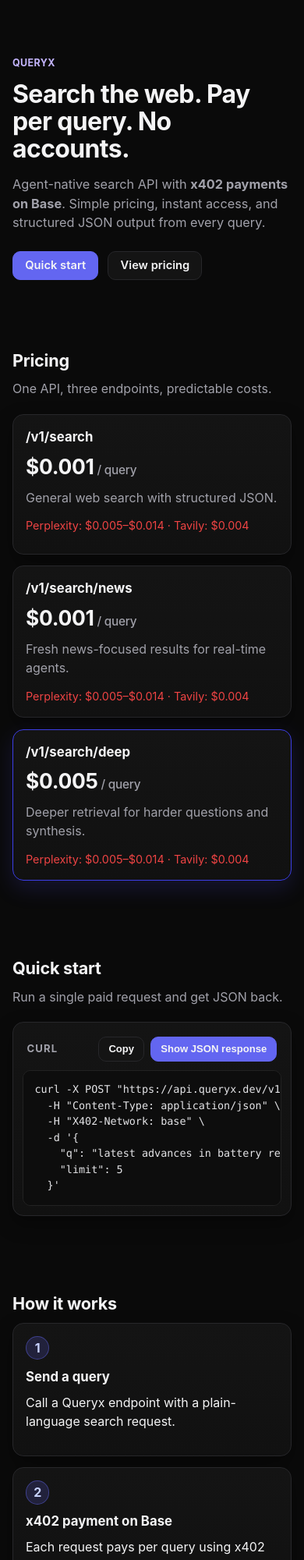
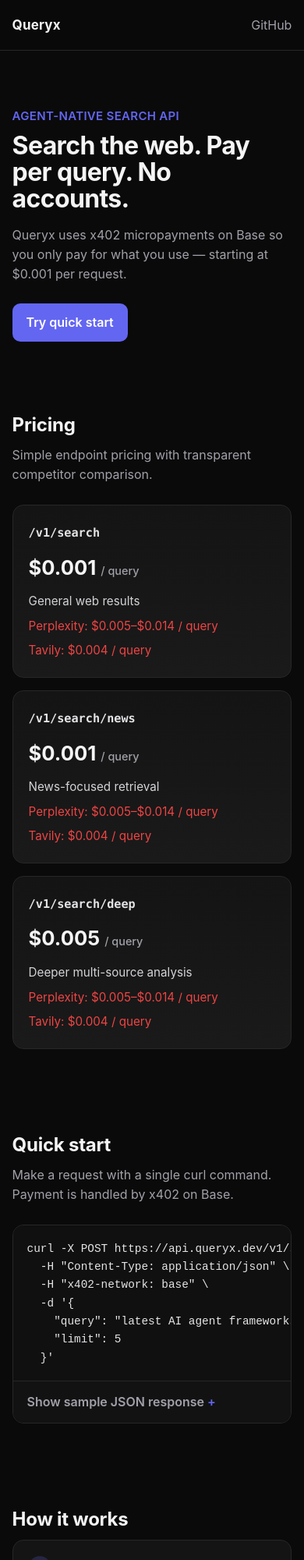
Before and after one commit to langoustine69/queryx, a website: page landing/index.html in a window 390 px wide. Shown: the top 2000 px of the page at 78% size. Drawn offline with Linux system fonts and the light colour scheme.

Commit message:
feat: implement task 0x99024b4e593404877f via TaskMarket agent #24583

```diff
--- a/landing/index.html
+++ b/landing/index.html
@@ -1,198 +1,177 @@
 <!doctype html>
 <html lang="en">
   <head>
-    <meta charset="UTF-8" />
-    <meta name="viewport" content="width=device-width, initial-scale=1" />
-    <title>Queryx — Agent-native search API</title>
+    <meta charset="utf-8" />
+    <meta name="viewport" content="width=device-width,initial-scale=1" />
     <meta
       name="description"
-      content="Search the web. Pay per query. No accounts. Queryx is an agent-native search API with x402 payments on Base."
+      content="Queryx is an agent-native search API with pay-per-query pricing over x402 on Base."
     />
     <meta name="theme-color" content="#0a0a0a" />
+    <title>Queryx — Agent-native Search API</title>
     <link rel="stylesheet" href="./styles.css" />
   </head>
   <body>
-    <a class="skip-link" href="#main">Skip to content</a>
-
-    <header class="hero section">
-      <div class="container">
-        <p class="eyebrow">Queryx</p>
-        <h1>Search the web. Pay per query. No accounts.</h1>
-        <p class="subheadline">
-          Agent-native search API with <strong>x402 payments on Base</strong>.
-          Simple pricing, instant access, and structured JSON output from every query.
-        </p>
-        <div class="hero-cta-row">
-          <a class="btn btn-primary" href="#quick-start">Quick start</a>
-          <a class="btn btn-secondary" href="#pricing">View pricing</a>
-        </div>
+    <header class="site-header">
+      <div class="container nav">
+        <a class="brand" href="#" aria-label="Queryx home">Queryx</a>
+        <a
+          class="ghost-link"
+          href="https://github.com/langoustine69/queryx"
+          target="_blank"
+          rel="noopener noreferrer"
+          aria-label="View Queryx on GitHub"
+        >
+          GitHub
+        </a>
       </div>
     </header>
 
-    <main id="main">
-      <section id="pricing" class="section">
+    <main>
+      <section class="hero section">
+        <div class="container hero-content">
+          <p class="eyebrow">Agent-native search API</p>
+          <h1>Search the web. Pay per query. No accounts.</h1>
+          <p class="subheadline">
+            Queryx uses x402 micropayments on Base so you only pay for what you
+            use — starting at $0.001 per request.
+          </p>
+          <a class="cta" href="#quick-start">Try quick start</a>
+        </div>
+      </section>
+
+      <section class="section" id="pricing">
         <div class="container">
           <h2>Pricing</h2>
-          <p class="section-subtitle">
-            One API, three endpoints, predictable costs.
+          <p class="section-intro">
+            Simple endpoint pricing with transparent competitor comparison.
           </p>
 
           <div class="pricing-grid">
-            <article class="card endpoint-card">
-              <h3>/v1/search</h3>
-              <p class="price">$0.001<span class="unit"> / query</span></p>
-              <p class="muted">General web search with structured JSON.</p>
-              <p class="competitor">Perplexity: $0.005–$0.014 · Tavily: $0.004</p>
+            <article class="card">
+              <h3><code>/v1/search</code></h3>
+              <p class="price">$0.001 <span>/ query</span></p>
+              <ul class="meta">
+                <li>General web results</li>
+                <li class="danger">Perplexity: $0.005–$0.014 / query</li>
+                <li class="danger">Tavily: $0.004 / query</li>
+              </ul>
             </article>
 
-            <article class="card endpoint-card">
-              <h3>/v1/search/news</h3>
-              <p class="price">$0.001<span class="unit"> / query</span></p>
-              <p class="muted">Fresh news-focused results for real-time agents.</p>
-              <p class="competitor">Perplexity: $0.005–$0.014 · Tavily: $0.004</p>
+            <article class="card">
+              <h3><code>/v1/search/news</code></h3>
+              <p class="price">$0.001 <span>/ query</span></p>
+              <ul class="meta">
+                <li>News-focused retrieval</li>
+                <li class="danger">Perplexity: $0.005–$0.014 / query</li>
+                <li class="danger">Tavily: $0.004 / query</li>
+              </ul>
             </article>
 
-            <article class="card endpoint-card endpoint-card-featured">
-              <h3>/v1/search/deep</h3>
-              <p class="price">$0.005<span class="unit"> / query</span></p>
-              <p class="muted">Deeper retrieval for harder questions and synthesis.</p>
-              <p class="competitor">Perplexity: $0.005–$0.014 · Tavily: $0.004</p>
+            <article class="card">
+              <h3><code>/v1/search/deep</code></h3>
+              <p class="price">$0.005 <span>/ query</span></p>
+              <ul class="meta">
+                <li>Deeper multi-source analysis</li>
+                <li class="danger">Perplexity: $0.005–$0.014 / query</li>
+                <li class="danger">Tavily: $0.004 / query</li>
+              </ul>
             </article>
           </div>
         </div>
       </section>
 
-      <section id="quick-start" class="section">
+      <section class="section" id="quick-start">
         <div class="container">
           <h2>Quick start</h2>
-          <p class="section-subtitle">Run a single paid request and get JSON back.</p>
+          <p class="section-intro">
+            Make a request with a single curl command. Payment is handled by
+            x402 on Base.
+          </p>
 
-          <div class="card code-card">
-            <div class="code-toolbar">
-              <span class="code-label">cURL</span>
-              <div class="toolbar-actions">
-                <button id="copy-curl" class="btn btn-small btn-secondary" type="button">
-                  Copy
-                </button>
-                <button
-                  id="toggle-json"
-                  class="btn btn-small btn-primary"
-                  type="button"
-                  aria-expanded="false"
-                  aria-controls="json-panel"
-                >
-                  Show JSON response
-                </button>
-              </div>
-            </div>
-
-            <pre id="curl-block"><code>curl -X POST "https://api.queryx.dev/v1/search" \
+          <div class="code-card">
+            <pre><code>curl -X POST https://api.queryx.dev/v1/search \
   -H "Content-Type: application/json" \
-  -H "X402-Network: base" \
+  -H "x402-network: base" \
   -d '{
-    "q": "latest advances in battery recycling",
+    "query": "latest AI agent frameworks",
     "limit": 5
   }'</code></pre>
 
-            <div id="json-panel" class="json-panel" hidden>
-              <div class="code-toolbar secondary">
-                <span class="code-label">JSON response</span>
-              </div>
+            <details class="collapsible">
+              <summary>Show sample JSON response</summary>
               <pre><code>{
-  "query": "latest advances in battery recycling",
-  "model": "queryx-web",
+  "query": "latest AI agent frameworks",
   "results": [
     {
-      "title": "New hydrometallurgy process improves lithium recovery",
-      "url": "https://example.com/article-1",
-      "snippet": "Researchers report a lower-energy extraction workflow...",
-      "source": "Industry Journal",
-      "published_at": "2026-02-18T09:21:00Z"
+      "title": "Agent Framework Overview",
+      "url": "https://example.com/agent-frameworks",
+      "snippet": "Comparison of modern frameworks for autonomous agents.",
+      "score": 0.92
     },
     {
-      "title": "Policy update expands EV battery collection mandates",
-      "url": "https://example.com/article-2",
-      "snippet": "Several regions introduced stricter producer take-back rules...",
-      "source": "Policy Desk",
-      "published_at": "2026-02-14T13:07:00Z"
+      "title": "State of AI Agents 2026",
+      "url": "https://example.com/ai-agents-2026",
+      "snippet": "Recent trends in tooling, orchestration, and evaluation.",
+      "score": 0.88
     }
   ],
   "usage": {
     "endpoint": "/v1/search",
-    "cost_usd": 0.001,
+    "price_usd": 0.001,
     "network": "base",
-    "payment_protocol": "x402"
+    "payment_method": "x402"
   }
 }</code></pre>
-            </div>
+            </details>
           </div>
         </div>
       </section>
 
-      <section id="how-it-works" class="section">
+      <section class="section" id="how-it-works">
         <div class="container">
           <h2>How it works</h2>
-          <div class="steps-grid">
-            <article class="card step-card">
-              <p class="step-num">1</p>
-              <h3>Send a query</h3>
-              <p>Call a Queryx endpoint with a plain-language search request.</p>
+          <div class="steps">
+            <article class="step">
+              <span class="step-num">1</span>
+              <h3>Send your query</h3>
+              <p>
+                Call a Queryx endpoint with your search intent and optional
+                parameters.
+              </p>
             </article>
-
-            <article class="card step-card">
-              <p class="step-num">2</p>
+            <article class="step">
+              <span class="step-num">2</span>
               <h3>x402 payment on Base</h3>
-              <p>Each request pays per query using x402 on Base — no account setup required.</p>
+              <p>
+                Queryx settles per-request micropayments over x402 on Base —
+                no account setup required.
+              </p>
             </article>
-
-            <article class="card step-card">
-              <p class="step-num">3</p>
+            <article class="step">
+              <span class="step-num">3</span>
               <h3>Receive structured JSON</h3>
-              <p>Your agent gets clean, machine-readable results ready for next-step reasoning.</p>
+              <p>
+                Get clean, machine-friendly results you can directly pipe into
+                agents and workflows.
+              </p>
             </article>
           </div>
         </div>
       </section>
     </main>
 
-    <footer class="section footer">
-      <div class="container footer-inner">
-        <a href="https://github.com/langoustine69/queryx" class="footer-link">GitHub</a>
+    <footer class="site-footer">
+      <div class="container footer-content">
+        <a
+          href="https://github.com/langoustine69/queryx"
+          target="_blank"
+          rel="noopener noreferrer"
+        >
+          GitHub
+        </a>
         <p>Built by @langoustine69</p>
       </div>
     </footer>
-
-    <script>
-      (function () {
-        const toggleBtn = document.getElementById("toggle-json");
-        const panel = document.getElementById("json-panel");
-        const copyBtn = document.getElementById("copy-curl");
-        const curlBlock = document.getElementById("curl-block");
-
-        toggleBtn.addEventListener("click", function () {
-          const isExpanded = toggleBtn.getAttribute("aria-expanded") === "true";
-          const nextState = !isExpanded;
-          toggleBtn.setAttribute("aria-expanded", String(nextState));
-          toggleBtn.textContent = nextState ? "Hide JSON response" : "Show JSON response";
-          panel.hidden = !nextState;
-        });
-
-        copyBtn.addEventListener("click", async function () {
-          const text = curlBlock.innerText.trim();
-          try {
-            await navigator.clipboard.writeText(text);
-            copyBtn.textContent = "Copied";
-            window.setTimeout(function () {
-              copyBtn.textContent = "Copy";
-            }, 1200);
-          } catch (_err) {
-            copyBtn.textContent = "Copy failed";
-            window.setTimeout(function () {
-              copyBtn.textContent = "Copy";
-            }, 1200);
-          }
-        });
-      })();
-    </script>
   </body>
 </html>
--- a/landing/styles.css
+++ b/landing/styles.css
@@ -1,17 +1,12 @@
 :root {
   --bg: #0a0a0a;
   --surface: #141414;
-  --surface-2: #191919;
+  --surface-2: #1a1a1a;
   --text: #f4f4f5;
   --muted: #a1a1aa;
   --accent: #6366f1;
-  --accent-2: #4f46e5;
   --danger: #ef4444;
   --border: #27272a;
-  --radius: 14px;
-  --radius-sm: 10px;
-  --container: 1080px;
-  --shadow: 0 10px 25px rgba(0, 0, 0, 0.35);
 }
 
 *,
@@ -20,326 +15,295 @@
   box-sizing: border-box;
 }
 
-html,
+html {
+  color-scheme: dark;
+}
+
 body {
   margin: 0;
-  padding: 0;
+  min-height: 100vh;
+  font-family: Inter, system-ui, -apple-system, Segoe UI, Roboto, Helvetica, Arial, sans-serif;
   background: var(--bg);
   color: var(--text);
-  font-family: Inter, system-ui, -apple-system, Segoe UI, Roboto, Arial, sans-serif;
+  line-height: 1.55;
   text-rendering: optimizeLegibility;
   -webkit-font-smoothing: antialiased;
 }
 
-body {
-  line-height: 1.5;
+a {
+  color: var(--text);
+  text-decoration: none;
 }
 
 .container {
-  width: min(var(--container), calc(100% - 2rem));
-  margin-inline: auto;
+  width: min(1100px, 92vw);
+  margin: 0 auto;
 }
 
 .section {
-  padding: 4rem 0;
+  padding: 64px 0;
+}
+
+.site-header {
+  position: sticky;
+  top: 0;
+  z-index: 20;
+  backdrop-filter: blur(8px);
+  background: rgb(10 10 10 / 78%);
+  border-bottom: 1px solid var(--border);
+}
+
+.nav {
+  height: 64px;
+  display: flex;
+  align-items: center;
+  justify-content: space-between;
+}
+
+.brand {
+  font-weight: 700;
+  letter-spacing: 0.2px;
+  font-size: 1.06rem;
+}
+
+.ghost-link {
+  color: var(--muted);
+  transition: color 120ms ease;
+}
+
+.ghost-link:hover,
+.ghost-link:focus-visible {
+  color: var(--text);
 }
 
 .hero {
-  padding-top: 5.5rem;
-  padding-bottom: 3.5rem;
+  padding-top: 88px;
+  padding-bottom: 56px;
+}
+
+.hero-content {
+  max-width: 760px;
 }
 
 .eyebrow {
-  display: inline-block;
-  margin: 0 0 0.75rem;
-  color: #c4b5fd;
-  font-weight: 700;
-  letter-spacing: 0.03em;
+  margin: 0 0 10px;
+  color: var(--accent);
+  font-size: 0.94rem;
+  letter-spacing: 0.3px;
   text-transform: uppercase;
-  font-size: 0.78rem;
-}
-
-h1,
-h2,
-h3,
-p {
-  margin-top: 0;
+  font-weight: 600;
 }
 
 h1 {
-  font-size: clamp(2rem, 5vw, 3.25rem);
-  line-height: 1.1;
+  margin: 0;
+  font-size: clamp(2rem, 5vw, 3.3rem);
+  line-height: 1.05;
   letter-spacing: -0.02em;
-  max-width: 20ch;
-  margin-bottom: 1rem;
+}
+
+.subheadline {
+  margin-top: 18px;
+  margin-bottom: 26px;
+  color: var(--muted);
+  font-size: clamp(1rem, 2.4vw, 1.16rem);
+  max-width: 65ch;
+}
+
+.cta {
+  display: inline-block;
+  background: var(--accent);
+  color: #fff;
+  font-weight: 600;
+  padding: 12px 18px;
+  border-radius: 10px;
+  transition: transform 120ms ease, filter 120ms ease;
+}
+
+.cta:hover,
+.cta:focus-visible {
+  filter: brightness(1.08);
+  transform: translateY(-1px);
 }
 
 h2 {
-  font-size: clamp(1.35rem, 3vw, 2rem);
+  margin: 0 0 8px;
+  font-size: clamp(1.5rem, 3vw, 2rem);
   letter-spacing: -0.01em;
-  margin-bottom: 0.5rem;
 }
 
-h3 {
-  font-size: 1.05rem;
-  margin-bottom: 0.35rem;
+.section-intro {
+  margin: 0 0 26px;
+  color: var(--muted);
 }
 
-.subheadline {
-  max-width: 64ch;
-  color: var(--muted);
-  margin-bottom: 1.5rem;
-  font-size: 1.02rem;
-}
-
-.section-subtitle {
-  color: var(--muted);
-  margin-bottom: 1.3rem;
-}
-
-.hero-cta-row {
-  display: flex;
-  flex-wrap: wrap;
-  gap: 0.75rem;
-}
-
-.btn {
-  border: 1px solid transparent;
-  border-radius: 10px;
-  padding: 0.65rem 0.95rem;
-  color: var(--text);
-  text-decoration: none;
-  cursor: pointer;
-  transition: background-color 0.15s ease, border-color 0.15s ease, transform 0.12s ease;
-  font-weight: 600;
-  font-size: 0.92rem;
-  line-height: 1;
-  background: transparent;
-}
-
-.btn:focus-visible,
-.skip-link:focus-visible,
-.footer-link:focus-visible {
-  outline: 2px solid var(--accent);
-  outline-offset: 2px;
-}
-
-.btn:active {
-  transform: translateY(1px);
-}
-
-.btn-primary {
-  background: var(--accent);
-  border-color: var(--accent);
-}
-
-.btn-primary:hover {
-  background: var(--accent-2);
-  border-color: var(--accent-2);
-}
-
-.btn-secondary {
-  background: var(--surface);
-  border-color: var(--border);
-}
-
-.btn-secondary:hover {
-  border-color: #3f3f46;
-  background: #1f1f1f;
-}
-
-.btn-small {
-  padding: 0.52rem 0.75rem;
-  font-size: 0.82rem;
-}
-
-.pricing-grid,
-.steps-grid {
+.pricing-grid {
   display: grid;
   grid-template-columns: repeat(3, minmax(0, 1fr));
-  gap: 0.9rem;
+  gap: 16px;
 }
 
 .card {
-  background: linear-gradient(180deg, var(--surface) 0%, #111111 100%);
+  background: linear-gradient(180deg, var(--surface), var(--surface-2));
   border: 1px solid var(--border);
-  border-radius: var(--radius);
-  padding: 1rem;
-  box-shadow: var(--shadow);
+  border-radius: 14px;
+  padding: 22px 20px;
 }
 
-.endpoint-card {
-  min-height: 180px;
+.card h3 {
+  margin: 0;
+  font-size: 1.02rem;
+  color: #e4e4e7;
 }
 
-.endpoint-card-featured {
-  border-color: #3c3ee6;
-  box-shadow: 0 10px 28px rgba(79, 70, 229, 0.18);
+.card code {
+  font-family: ui-monospace, SFMono-Regular, Menlo, Monaco, Consolas, Liberation Mono, monospace;
+  font-size: 0.95rem;
 }
 
 .price {
-  font-size: 1.65rem;
+  margin: 12px 0;
   font-weight: 700;
-  margin: 0.2rem 0 0.45rem;
-  letter-spacing: -0.01em;
+  font-size: 1.6rem;
 }
 
-.unit {
-  font-size: 0.96rem;
+.price span {
+  font-size: 0.9rem;
   color: var(--muted);
   font-weight: 500;
 }
 
-.muted {
-  color: var(--muted);
-  margin-bottom: 0.85rem;
+.meta {
+  list-style: none;
+  margin: 0;
+  padding: 0;
+  display: grid;
+  gap: 8px;
+  font-size: 0.95rem;
+  color: #d4d4d8;
 }
 
-.competitor {
+.danger {
   color: var(--danger);
-  margin: 0;
-  font-size: 0.9rem;
 }
 
 .code-card {
-  padding: 0.75rem;
+  background: var(--surface);
+  border: 1px solid var(--border);
+  border-radius: 14px;
   overflow: hidden;
-}
-
-.code-toolbar {
-  display: flex;
-  justify-content: space-between;
-  align-items: center;
-  gap: 0.75rem;
-  padding: 0.35rem 0.35rem 0.7rem;
-}
-
-.code-toolbar.secondary {
-  padding: 0.9rem 0.35rem 0.45rem;
-}
-
-.code-label {
-  color: var(--muted);
-  font-size: 0.82rem;
-  text-transform: uppercase;
-  letter-spacing: 0.08em;
-  font-weight: 700;
-}
-
-.toolbar-actions {
-  display: flex;
-  gap: 0.5rem;
 }
 
 pre {
   margin: 0;
-  overflow: auto;
-  background: #0d0d0d;
-  border: 1px solid #222;
-  border-radius: var(--radius-sm);
-  padding: 0.9rem;
-  scrollbar-width: thin;
+  padding: 18px;
+  overflow-x: auto;
+  font-size: 0.9rem;
+  line-height: 1.55;
+  color: #e4e4e7;
+  font-family: ui-monospace, SFMono-Regular, Menlo, Monaco, Consolas, Liberation Mono, monospace;
+  background: #101010;
 }
 
-code {
-  font-family: ui-monospace, SFMono-Regular, Menlo, Monaco, Consolas, Liberation Mono, monospace;
-  font-size: 0.84rem;
-  color: #e4e4e7;
+.collapsible {
+  border-top: 1px solid var(--border);
+  background: #121212;
 }
 
-.json-panel {
-  margin-top: 0.65rem;
+.collapsible summary {
+  cursor: pointer;
+  padding: 14px 18px;
+  color: var(--muted);
+  font-weight: 600;
+  list-style: none;
 }
 
-.step-card {
-  display: flex;
-  flex-direction: column;
-  gap: 0.15rem;
+.collapsible summary::-webkit-details-marker {
+  display: none;
+}
+
+.collapsible summary::after {
+  content: " +";
+  color: var(--accent);
+}
+
+.collapsible[open] summary::after {
+  content: " −";
+}
+
+.steps {
+  display: grid;
+  gap: 14px;
+  grid-template-columns: repeat(3, minmax(0, 1fr));
+}
+
+.step {
+  background: var(--surface);
+  border: 1px solid var(--border);
+  border-radius: 14px;
+  padding: 20px;
 }
 
 .step-num {
-  display: inline-flex;
-  width: 1.9rem;
-  height: 1.9rem;
-  align-items: center;
-  justify-content: center;
-  margin-bottom: 0.45rem;
+  display: inline-grid;
+  place-items: center;
+  width: 28px;
+  height: 28px;
   border-radius: 999px;
-  background: rgba(99, 102, 241, 0.18);
-  border: 1px solid rgba(99, 102, 241, 0.45);
+  background: rgb(99 102 241 / 22%);
   color: #c7d2fe;
   font-weight: 700;
+  font-size: 0.9rem;
 }
 
-.footer {
-  padding-top: 2rem;
-  padding-bottom: 2.5rem;
+.step h3 {
+  margin: 12px 0 8px;
+  font-size: 1.04rem;
 }
 
-.footer-inner {
+.step p {
+  margin: 0;
+  color: var(--muted);
+}
+
+.site-footer {
+  border-top: 1px solid var(--border);
+  padding: 24px 0 30px;
+}
+
+.footer-content {
   display: flex;
   align-items: center;
   justify-content: space-between;
-  gap: 1rem;
-  color: var(--muted);
-  font-size: 0.93rem;
-  border-top: 1px solid var(--border);
-  padding-top: 1.2rem;
+  gap: 12px;
 }
 
-.footer-link {
-  color: var(--text);
-  text-decoration: none;
-  border-bottom: 1px solid transparent;
+.site-footer a {
+  color: #c7d2fe;
 }
 
-.footer-link:hover {
-  border-bottom-color: var(--text);
+.site-footer p {
+  margin: 0;
+  color: var(--muted);
+  font-size: 0.94rem;
 }
 
-.skip-link {
-  position: absolute;
-  left: -9999px;
-  top: 0.5rem;
-  background: var(--accent);
-  color: white;
-  padding: 0.45rem 0.65rem;
-  border-radius: 8px;
-  text-decoration: none;
-  z-index: 10;
-}
-
-.skip-link:focus {
-  left: 0.6rem;
-}
-
-@media (max-width: 860px) {
+@media (max-width: 920px) {
   .pricing-grid,
-  .steps-grid {
+  .steps {
     grid-template-columns: 1fr;
   }
 
   .section {
-    padding: 3rem 0;
+    padding: 52px 0;
   }
 
   .hero {
-    padding-top: 4.2rem;
-    padding-bottom: 2.4rem;
+    padding-top: 72px;
+    padding-bottom: 36px;
   }
 
-  .footer-inner {
+  .footer-content {
     flex-direction: column;
     align-items: flex-start;
   }
 }
-
-@media (prefers-reduced-motion: reduce) {
-  *,
-  *::before,
-  *::after {
-    transition: none !important;
-    animation: none !important;
-    scroll-behavior: auto !important;
-  }
-}
```
